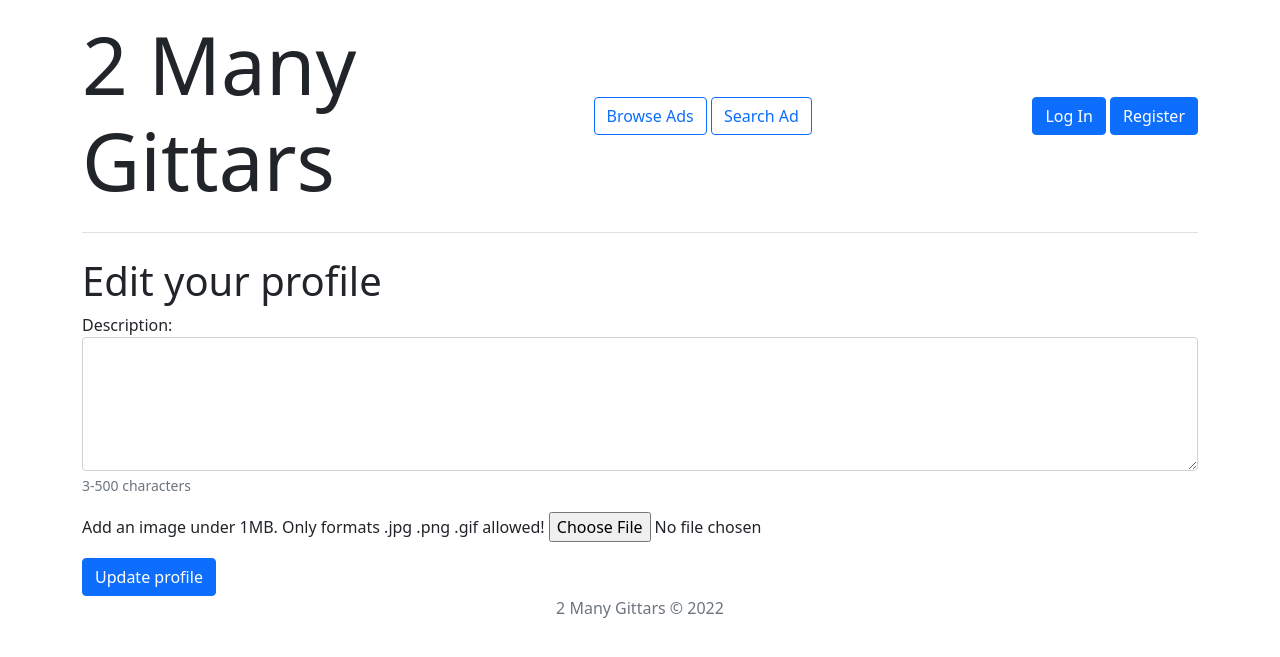
After one commit to sampsaoinonen/tsoha-martketplace, a Flask app: template templates/edit_profile.html in a window 1280 px wide. The commit adds this page. Shown: the top 657 px of the page. Run offline with Flask 2, Linux system fonts and the light colour scheme; the template is opened without the code that fills it, so the values that code supplies are empty.

Commit message:
Add edit_profile functionality

```diff
--- a/images.py
+++ b/images.py
@@ -9,6 +9,10 @@ def add_adimage(image_name, ad_id, data):
 def add_userimage(image_name, user_id, data):
     sql = '''INSERT INTO userimages (image_name, user_id, data) VALUES (:image_name, :user_id, :data)'''
     result = db.session.execute(sql, {"image_name":image_name,"user_id":user_id, "data":data})
+    db.session.commit()
+
+def delete_userimage(user_id):
+    db.session.execute("DELETE FROM userimages WHERE user_id=:user_id",{"user_id":user_id})
     db.session.commit()
 
 def get_adimage(ad_id):
--- /dev/null
+++ b/templates/edit_profile.html
@@ -0,0 +1,23 @@
+{% extends "layout.html" %}
+{% block title %} 2 Many Gittars {% endblock %}
+{% block content %}
+<h1>Edit your profile</h1>
+<form action="/edit_profile" onsubmit="return validateForm()" method="POST" enctype="multipart/form-data">
+        <input type="hidden" name="csrf_token" value="{{ session.csrf_token }}">
+
+        <div class="form-group mb-3">
+            <label>Description: </label>
+            <textarea type="text" name="description" class="form-control" rows="5">{% if profile[0][2] %}{{profile[0][2]}}{% endif %}</textarea>
+            <div class="form-text">
+                3-500 characters
+            </div>
+        </div>
+
+        <div class="form-group mb-3">
+            <label>Add an image under 1MB. Only formats .jpg .png .gif allowed!</label>
+            <input type="file" name="file">
+        </div>
+
+        <button type="submit" class="btn btn-primary">Update profile</button>
+</form>
+{% endblock %}
--- a/templates/profile.html
+++ b/templates/profile.html
@@ -26,7 +26,7 @@
                     </div>
                     <div class="embed-responsive embed-responsive-16by9">
                         {% if is_image%}
-                        <img alt="Card image cap" class="card-img-top embed-responsive-item" src="/image/{{profile[0]}}"/>
+                        <img alt="Card image cap" class="card-img-top embed-responsive-item" src="/userimage/{{profile[0][0]}}"/>
                         {% else %}
                         <img alt="Card image cap" class="card-img-top embed-responsive-item" src="/static/images/generic_user.jpg"/>
                         {% endif %}
@@ -59,7 +59,7 @@
                     <div class="text-start mb-1-6 wow fadeIn">
                         <div class="mb-4" style="text-align: center;">
                             {% if session.user_id == profile[0][0] %}
-                                <a href="/profile/{{profile[1]}}/edit">
+                                <a href="/edit_profile">
                                     <button class="btn btn-primary px-4 ms-3">Edit profile</button>
                                 </a>
                             {% endif %}
--- a/users.py
+++ b/users.py
@@ -51,3 +51,7 @@ def get_profile(id):
     if not user_info:
         return False
     return user_info
+
+def update_description(description, user_id):
+    db.session.execute("UPDATE users SET description=:description WHERE id=:user_id",{"description":description, "user_id":user_id})
+    db.session.commit()
--- a/validators.py
+++ b/validators.py
@@ -81,3 +81,9 @@ def add_comment(content):
         flash("Comment has to be between 1 and 500 characters!", "error")
         return False
     return True
+
+def update_description(description):
+    if len(description) > 500:
+        flash("Description has to be at most 500 characters!", "error")
+        return False
+    return True
```
Also changed, not shown: routes.py (+40 -1 lines).
